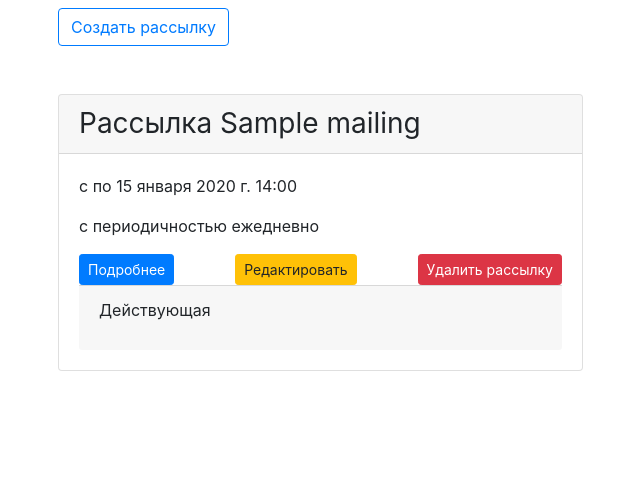
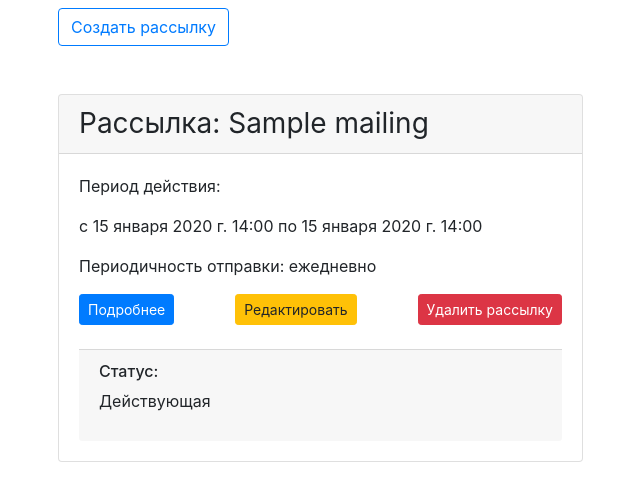
Before and after one commit to asdzog/mailing_management, a Django app: page /mailing_list/ in a window 1280 px wide. Shown: the part 299-800 px from the top of the page, without its empty margins (42-682 px from the left). Run offline with Django 5.2, Linux system fonts and the light colour scheme; tables that the repository leaves empty hold one stand-in row (values such as "Sample post"); some libraries are stand-ins or nearby versions.

Commit message:
edit mailing_list template

```diff
--- a/mailings/templates/mailings/mailing_list.html
+++ b/mailings/templates/mailings/mailing_list.html
@@ -10,16 +10,15 @@
 {% for object in object_list %}
 <div class="col-12">
     <div class="row">
-
-
             <div class="col-6 mb-3">
                 <div class="card">
                     <div class="card-header">
-                        <h3 class="my-0 font-weight-normal">Рассылка {{ object.title }}</h3>
+                        <h3 class="my-0 font-weight-normal">Рассылка: {{ object.title }}</h3>
                     </div>
                     <div class="card-body">
-                        <p>с {{ object.date }} по {{ object.end_date }}</p>
-                        <p>с периодичностью {{ object.period }}</p>
+                        <p>Период действия:</p>
+                        <p> с {{ object.start_date }} по {{ object.end_date }}</p>
+                        <p>Периодичность отправки: {{ object.period }}</p>
                         <div class="d-flex justify-content-between align-items-center">
                             <a href="{% url 'mailings:mailing_detail' object.pk %}" type="button"
                                class="btn btn-sm btn-primary"> Подробнее </a>
@@ -27,9 +26,9 @@
                                class="btn btn-sm btn-warning "> Редактировать </a>
                             <a href="{% url 'mailings:mailing_delete' object.pk %}" type="button"
                                class="btn btn-sm btn-danger"> Удалить рассылку </a>
-
-                        </div>
+                        </div><br>
                         <div class="card-footer">
+                            <h6> Статус: </h6>
                             {% if object.is_active %}
                             <p>Действующая</p>
                             {% else %}
```
